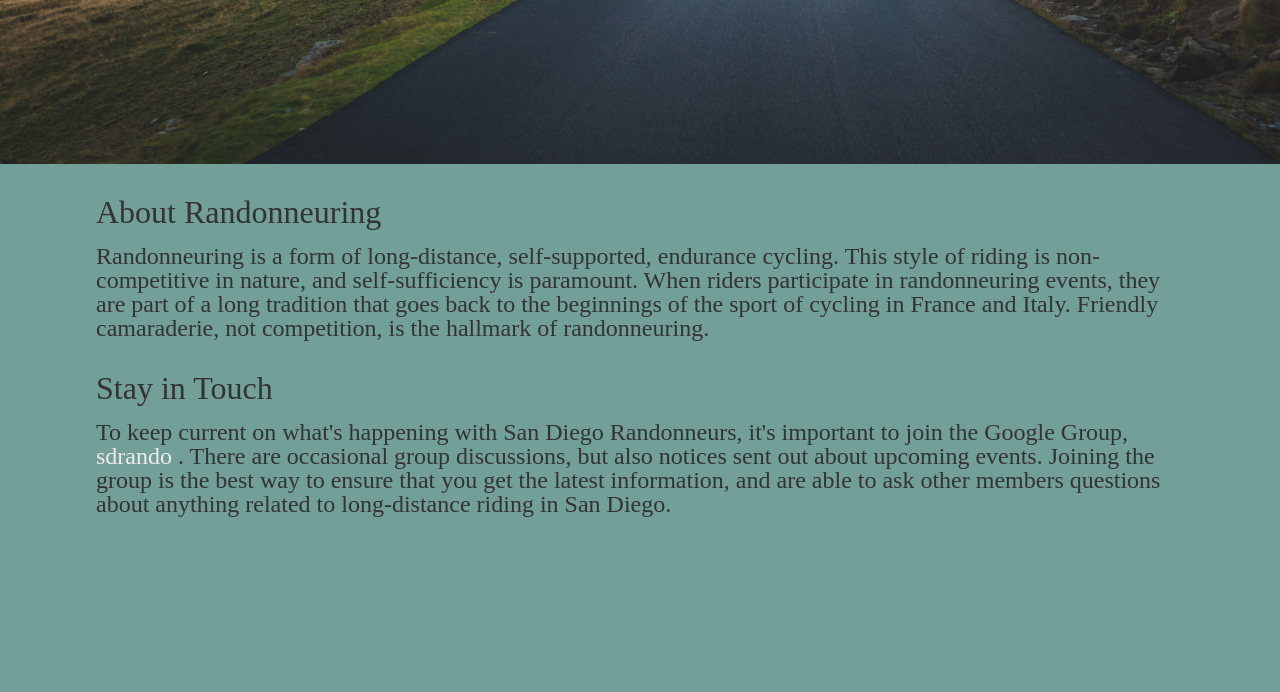
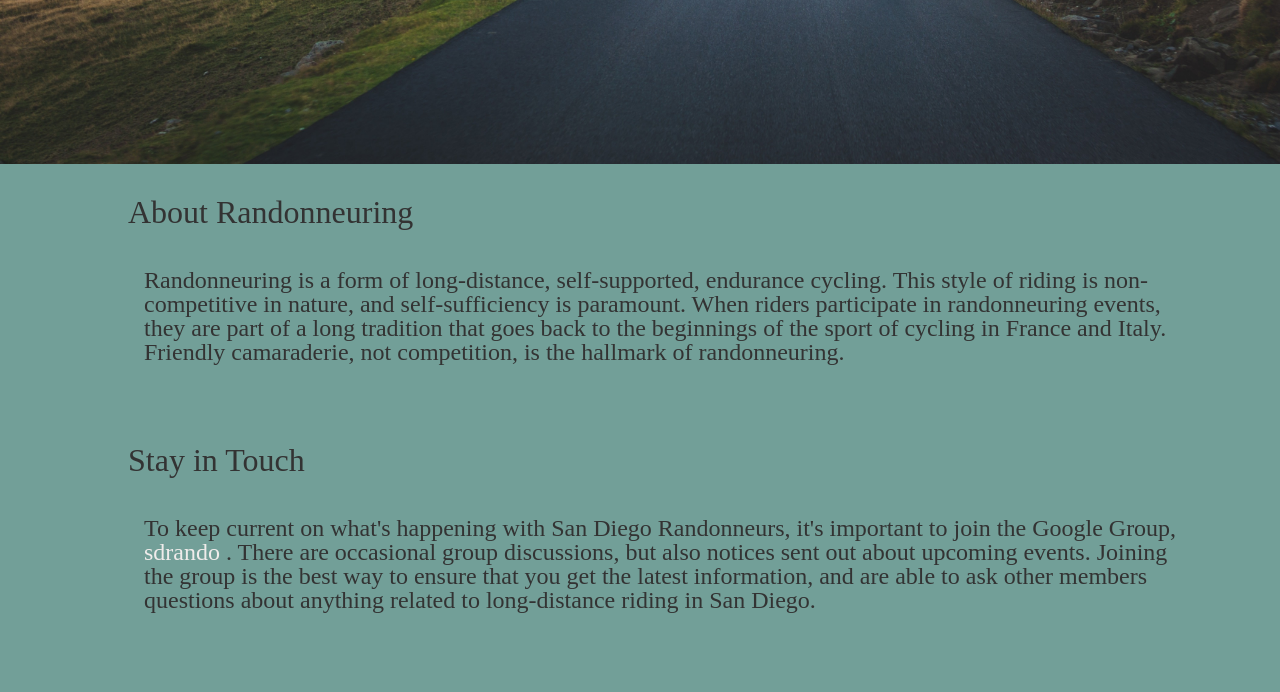
Before and after one commit to C-Powers/sdRando, a Django app: page / in a window 1280 px wide. Shown: the part 426-1118 px from the top of the page. Before the commit the page ends 943 px from the top, so only its background shows below. Run offline with Django 3.2, Linux system fonts and the light colour scheme; some libraries are stand-ins or nearby versions.

Commit message:
basic styling

```diff
--- a/sanDiegoRandos/static/sass/style.scss
+++ b/sanDiegoRandos/static/sass/style.scss
@@ -78,9 +78,10 @@ h1 {
   padding: 2em 6em 2em 6em;
   h1 {
     font-size: 2.0em;
-    padding-bottom: .5em;
+    padding: 0 0 .5em 1em;
   }
   p{
+    margin: 1em 0 2em 2em;
     font-size: 1.5em;
   }
   a{
@@ -98,6 +99,7 @@ h1 {
     padding: 0 0 .5em 1em;
   }
   p {
+    margin: 1em 0 2em 2em;
     font-size: 1.5em;
   }
 }
--- a/sanDiegoRandos/static/stylesheets/style.css
+++ b/sanDiegoRandos/static/stylesheets/style.css
@@ -142,46 +142,48 @@ h1 span a, h1 span a:active, h1 span a:hover, h1 span a:visited {
 /* line 79, ../sass/style.scss */
 .desc-content h1 {
   font-size: 2.0em;
-  padding-bottom: .5em;
+  padding: 0 0 .5em 1em;
 }
 /* line 83, ../sass/style.scss */
 .desc-content p {
+  margin: 1em 0 2em 2em;
   font-size: 1.5em;
 }
-/* line 86, ../sass/style.scss */
+/* line 87, ../sass/style.scss */
 .desc-content a {
   text-decoration: none;
   color: #f0eceb;
 }
 
 /* permanents.html*/
-/* line 93, ../sass/style.scss */
+/* line 94, ../sass/style.scss */
 .permanent-info {
   padding: 2em 6em 2em 6em;
 }
-/* line 95, ../sass/style.scss */
+/* line 96, ../sass/style.scss */
 .permanent-info h1 {
   font-size: 2.0em;
   padding-bottom: .25em;
   padding: 0 0 .5em 1em;
 }
-/* line 100, ../sass/style.scss */
+/* line 101, ../sass/style.scss */
 .permanent-info p {
+  margin: 1em 0 2em 2em;
   font-size: 1.5em;
 }
 
-/* line 105, ../sass/style.scss */
+/* line 107, ../sass/style.scss */
 table {
   margin: 2em 0 5em 5em;
   font-size: 1.5em;
 }
 
-/* line 109, ../sass/style.scss */
+/* line 111, ../sass/style.scss */
 th {
   padding-right: 20px;
 }
 
-/* line 112, ../sass/style.scss */
+/* line 114, ../sass/style.scss */
 td {
   padding-right: 20px;
 }
```
Also changed, not shown: db.sqlite3 (added), 1 other file.
